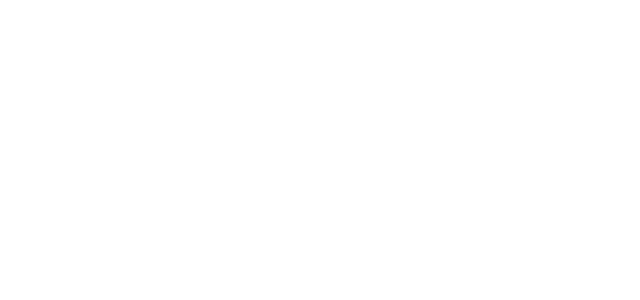
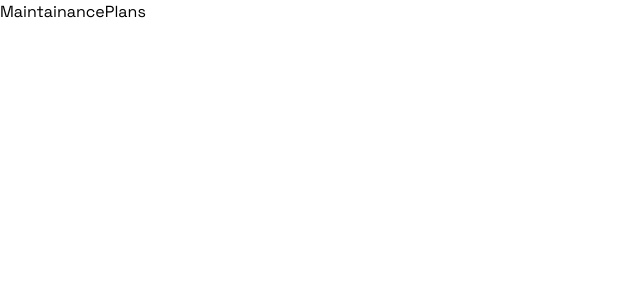
Before and after one commit to ntamiegbe/legit-car, a React (Create React App) app: page /MaintainancePlans in a window 1280 px wide. Before the commit this address had no page. Shown: the top 300 px of the page, without its empty margins (0-640 px from the left). Built offline with nearby package versions, Linux system fonts and the light colour scheme.

Commit message:
Commit: Added maintainance plans button

```diff
--- a/src/App.js
+++ b/src/App.js
@@ -4,6 +4,7 @@ import { BrowserRouter, Routes, Route } from 'react-router-dom';
 // import Contact from './Pages/Contact';
 import Maintainance from './Pages/Maintainance';
 import MaintainanceDetails from './Pages/MaintainanceDetails';
+import MaintainancePlans from './Pages/MaintainancePlans';
 // import About from './Pages/About';
 // import NotFound from './Pages/NotFound';
 
@@ -12,6 +13,7 @@ function App() {
     <BrowserRouter>
       <Routes>
         <Route exact path="/" element={<Maintainance />} />
+        <Route exact path="/MaintainancePlans" element={<MaintainancePlans />} />
         <Route exact path="/maintainanceDetails" element={<MaintainanceDetails />} />
         {/* <Route path="/contact" element={<Contact />} /> */}
         {/* <Route path="/about" component={About} /> */}
--- a/src/Pages/MaintainanceDetails.jsx
+++ b/src/Pages/MaintainanceDetails.jsx
@@ -20,7 +20,7 @@ const MaintainanceDetails = () => {
                 <div className="md:flex justify-center items-center md:space-x-8">
                     <div className="border w-full md:w-[320px] md:h-[308px] px-20 py-10 bg-white text-center mb-10 rounded-lg">
                         <div className="bg-[#F2F4F7] rounded-full mx-auto mb-8 p-5 h-28 w-28">
-                            <img src={Toyota} className='object-contain' alt='car icon'/>
+                            <img src={Toyota} className='object-contain' alt='car icon' />
                         </div>
                         <h3 className='text-2xl font-bold text-[#1D2939] mb-8'>TOYOTA</h3>
                         <p className='text-[#667085] text-xs font-normal'>VIN / CHASIS NUMBER:</p>
@@ -53,6 +53,9 @@ const MaintainanceDetails = () => {
                         </div>
                     </div>
                 </div>
+                <div className="flex items-start justify-center">
+                    <button className='bg-[#8E44AD] px-7 w-[239px] md:w-[197px] py-2 rounded-lg text-white font-medium' onClick={() => navigate("/MaintainancePlans")}>Choose a plan</button>
+                </div>
             </div>
             <Footer />
         </section>
--- /dev/null
+++ b/src/Pages/MaintainancePlans.jsx
@@ -0,0 +1,9 @@
+import React from 'react'
+
+const MaintainancePlans = () => {
+  return (
+    <div>MaintainancePlans</div>
+  )
+}
+
+export default MaintainancePlans
```
